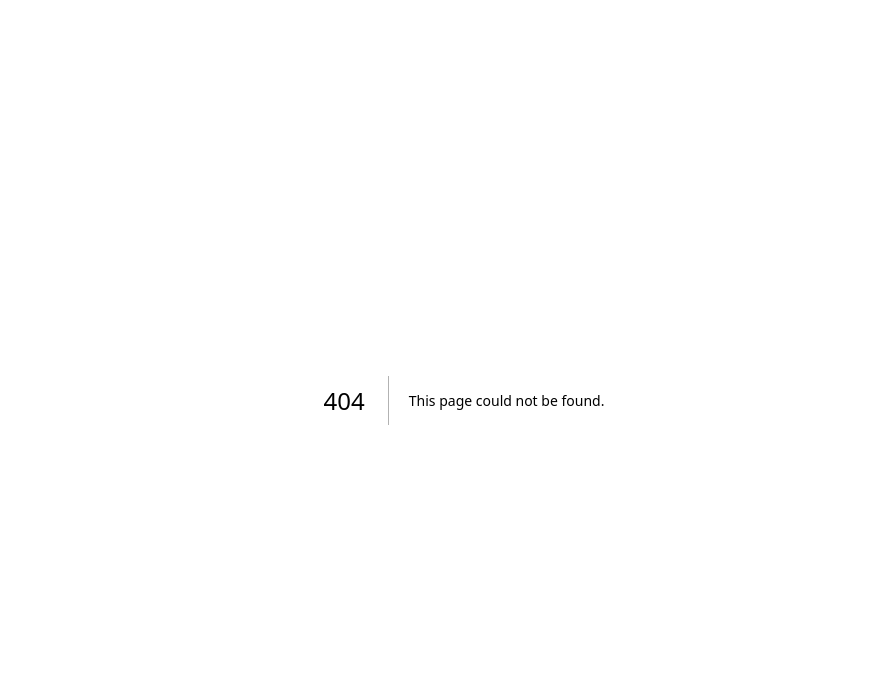
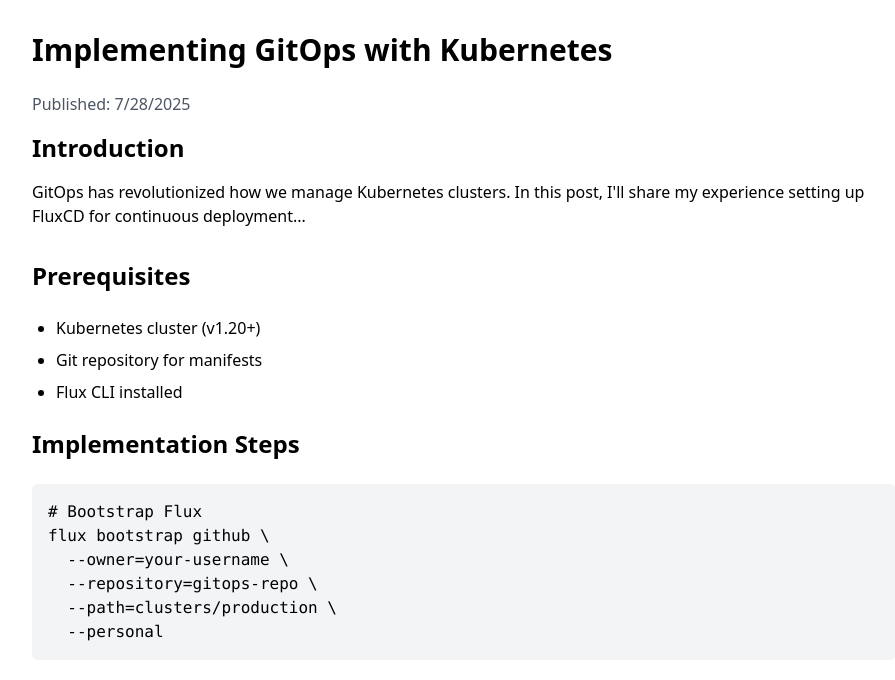
Before and after one commit to hojat-gazestani/hojat-gazestani, a Next.js app: page /blog/kubernetes-gitops in a window 1280 px wide. Before the commit this address had no page. Shown: the top 680 px of the page, without its empty margins (176-1071 px from the left). Built offline with nearby package versions, Linux system fonts and the light colour scheme.

Commit message:
Test kubernetes GitOps blog

```diff
--- /dev/null
+++ b/pages/blog/kubernetes-gitops.tsx
@@ -0,0 +1,48 @@
+import { NextPage } from 'next';
+import Head from 'next/head';
+
+const KubernetesGitOps: NextPage = () => {
+  return (
+    <div className="max-w-4xl mx-auto px-4 py-8">
+      <Head>
+        <title>Implementing GitOps with Kubernetes | Hojat Gazestani</title>
+        <meta name="description" content="Guide to setting up GitOps workflows using Flux/ArgoCD" />
+      </Head>
+
+      <article className="prose prose-lg">
+        <h1 className="text-3xl font-bold mb-6">Implementing GitOps with Kubernetes</h1>
+
+        <p className="text-gray-600 mb-4">Published: {new Date().toLocaleDateString()}</p>
+
+        <div className="mb-8">
+          <h2 className="text-2xl font-semibold mb-4">Introduction</h2>
+          <p>
+            GitOps has revolutionized how we manage Kubernetes clusters. In this post, I'll share my experience
+            setting up FluxCD for continuous deployment...
+          </p>
+        </div>
+
+        <div className="space-y-6">
+          <h2 className="text-2xl font-semibold">Prerequisites</h2>
+          <ul className="list-disc pl-6 space-y-2">
+            <li>Kubernetes cluster (v1.20+)</li>
+            <li>Git repository for manifests</li>
+            <li>Flux CLI installed</li>
+          </ul>
+
+          <h2 className="text-2xl font-semibold">Implementation Steps</h2>
+          <pre className="bg-gray-100 p-4 rounded-md overflow-x-auto">
+            {`# Bootstrap Flux
+flux bootstrap github \\
+  --owner=your-username \\
+  --repository=gitops-repo \\
+  --path=clusters/production \\
+  --personal`}
+          </pre>
+        </div>
+      </article>
+    </div>
+  );
+};
+
+export default KubernetesGitOps;
```
